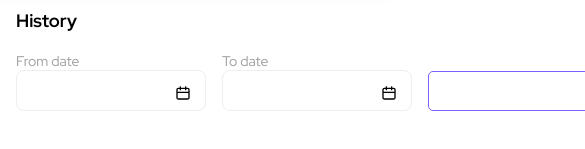
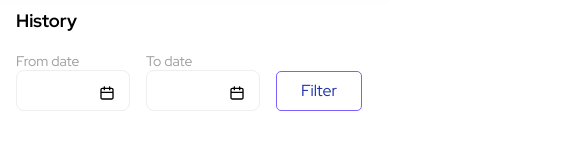
Before and after one commit to DarioKnezovic/crypto-frontend, a React (Create React App) app: page / in a window 390 px wide. Shown: the part 515-664 px from the top of the page, 585 px wide, since content can reach past the window. Built offline with nearby package versions, Linux system fonts and the light colour scheme; no server answers.

Commit message:
Fixed responsive button.

```diff
--- a/src/components/DateInput/DateInput.css
+++ b/src/components/DateInput/DateInput.css
@@ -129,3 +129,16 @@
     top: 16px;
     right: 16px;
 }
+
+/*
+    MOBILE DEVICES
+ */
+
+@media (max-width:480px)  {
+    .date-input {
+        max-width: 114px;
+    }
+    .button-secondary {
+        width: unset !important;
+    }
+}
```
